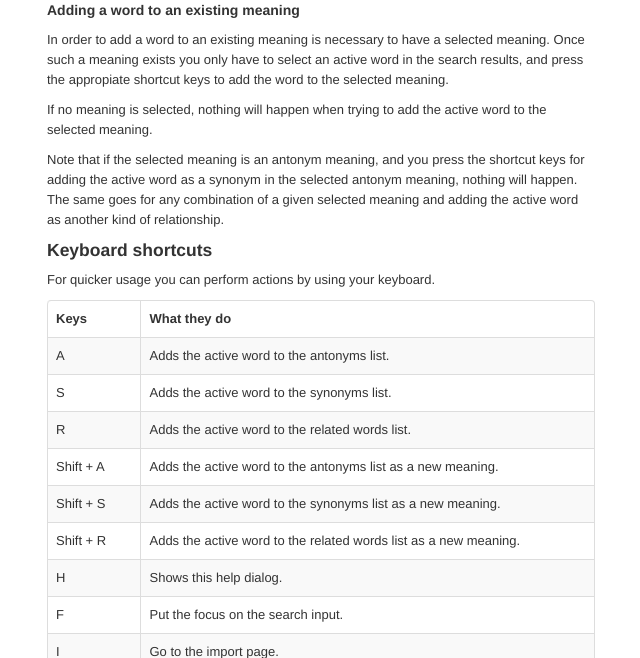
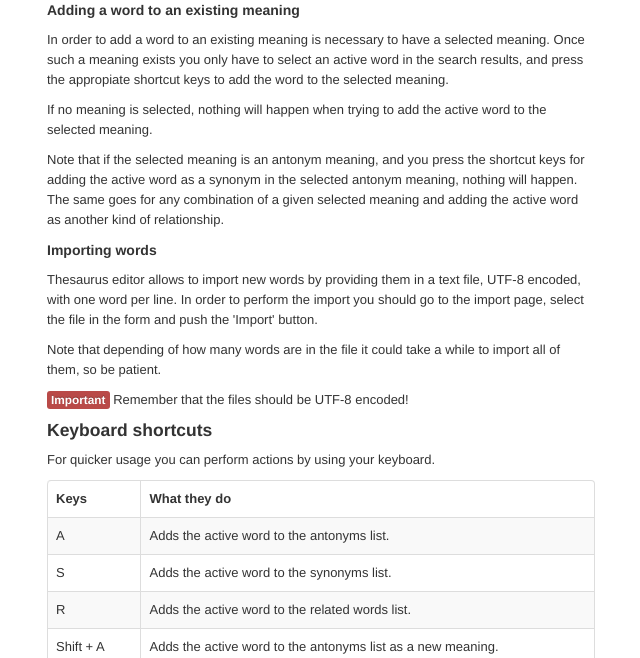
Before and after one commit to unho/thesaurus_editor, a Django app: template thesaurus/templates/help.html in a window 1280 px wide. Shown: the part 988-1646 px from the top of the page, without its empty margins (73-713 px from the left). Run offline with Django 3.2, Linux system fonts and the light colour scheme; the template is opened without the code that fills it, so the values that code supplies are empty.

Commit message:
Added section about importing in the help

```diff
--- a/thesaurus/templates/help.html
+++ b/thesaurus/templates/help.html
@@ -69,6 +69,15 @@ Thesaurus-editor. If not, see <http://www.gnu.org/licenses/>.
             <p>{% blocktrans %}If no meaning is selected, nothing will happen when trying to add the active word to the selected meaning.{% endblocktrans %}</p>
 
             <p>{% blocktrans %}Note that if the selected meaning is an antonym meaning, and you press the shortcut keys for adding the active word as a synonym in the selected antonym meaning, nothing will happen. The same goes for any combination of a given selected meaning and adding the active word as another kind of relationship.{% endblocktrans %}</p>
+
+
+            <h5>{% blocktrans %}Importing words{% endblocktrans %}</h5>
+            <p>{% blocktrans %}Thesaurus editor allows to import new words by providing them in a text file, UTF-8 encoded, with one word per line. In order to perform the import you should go to the import page, select the file in the form and push the 'Import' button.{% endblocktrans %}</p>
+
+            <p>{% blocktrans %}Note that depending of how many words are in the file it could take a while to import all of them, so be patient.{% endblocktrans %}</p>
+
+            <p><span class="label label-important">{% blocktrans %}Important{% endblocktrans %}</span> {% blocktrans %}Remember that the files should be UTF-8 encoded!{% endblocktrans %}</p>
+
 
 
             <h4>{% blocktrans %}Keyboard shortcuts{% endblocktrans %}</h4>
```
